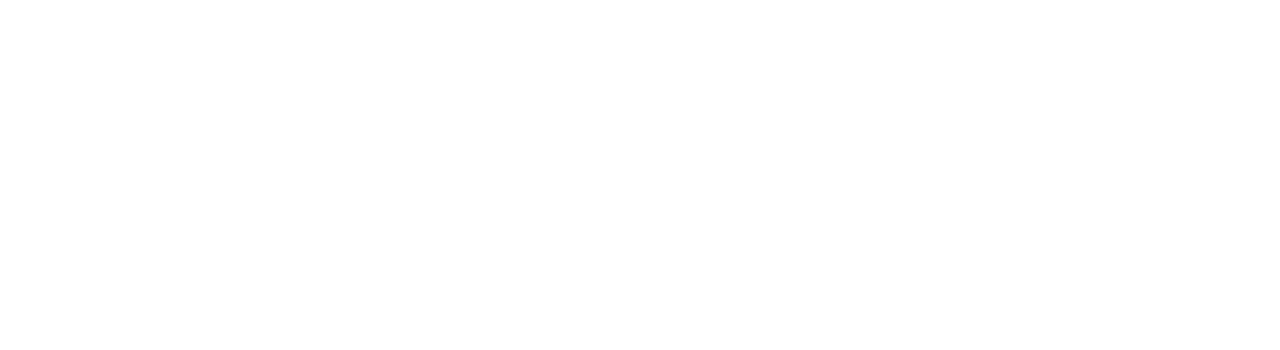
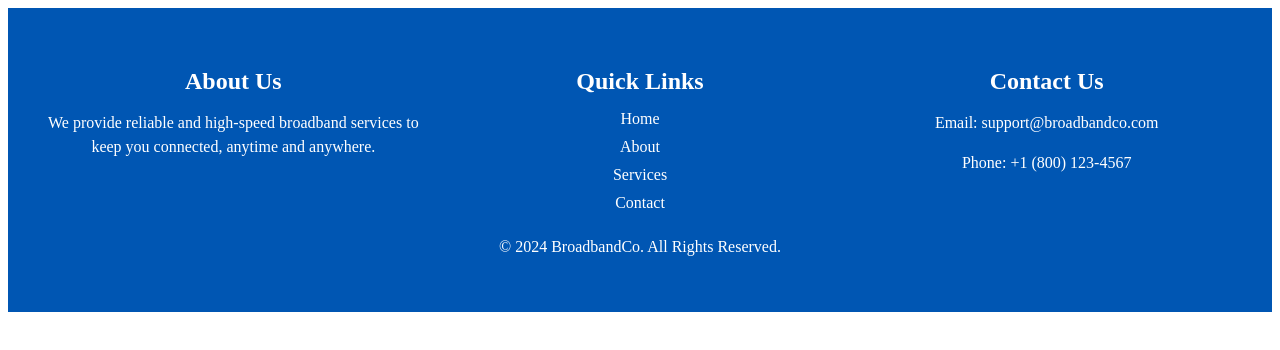
Before and after one commit to shailesh5050/e_commerce, a plain HTML site: page index.html in a window 1280 px wide. Drawn offline with Linux system fonts and the light colour scheme.

Commit message:
Added : Footer

```diff
--- a/index.html
+++ b/index.html
@@ -9,6 +9,41 @@
 </head>
 
 <body>
+    <footer class="footer">
+        <div class="footer-container">
+            <!-- About Section -->
+            <div class="footer-about">
+                <h2>About Us</h2>
+                <p>We provide reliable and high-speed broadband services to keep you connected, anytime and anywhere.
+                </p>
+            </div>
+            <!-- Quick Links -->
+            <div class="footer-links">
+                <h2>Quick Links</h2>
+                <ul>
+                    <li><a href="#home">Home</a></li>
+                    <li><a href="#about">About</a></li>
+                    <li><a href="#services">Services</a></li>
+                    <li><a href="#contact">Contact</a></li>
+                </ul>
+            </div>
+            <!-- Contact Section -->
+            <div class="footer-contact">
+                <h2>Contact Us</h2>
+                <p>Email: support@broadbandco.com</p>
+                <p>Phone: +1 (800) 123-4567</p>
+                <div class="social-icons">
+                    <a href="#" class="social-icon"><i class="fab fa-facebook-f"></i></a>
+                    <a href="#" class="social-icon"><i class="fab fa-twitter"></i></a>
+                    <a href="#" class="social-icon"><i class="fab fa-instagram"></i></a>
+                    <a href="#" class="social-icon"><i class="fab fa-linkedin-in"></i></a>
+                </div>
+            </div>
+        </div>
+        <div class="footer-bottom">
+            <p>&copy; 2024 BroadbandCo. All Rights Reserved.</p>
+        </div>
+    </footer>
 
 
 </body>
--- a/style.css
+++ b/style.css
@@ -0,0 +1,65 @@
+/* Footer Styles */
+.footer {
+    background-color: #0056b3;
+    color: white;
+    padding: 40px 20px;
+    text-align: center;
+  }
+
+  .footer-container {
+    display: flex;
+    flex-wrap: wrap;
+    justify-content: space-between;
+    gap: 20px;
+    max-width: 1200px;
+    margin: 0 auto;
+  }
+
+  .footer-container div {
+    flex: 1;
+    min-width: 250px;
+  }
+
+  .footer-about h2,
+  .footer-links h2,
+  .footer-contact h2 {
+    font-size: 1.5rem;
+    margin-bottom: 15px;
+  }
+
+  .footer-about p,
+  .footer-contact p {
+    font-size: 1rem;
+    line-height: 1.5;
+  }
+
+  .footer-links ul {
+    list-style: none;
+    padding: 0;
+    margin: 0;
+  }
+
+  .footer-links li {
+    margin: 10px 0;
+  }
+
+  .footer-links a {
+    text-decoration: none;
+    color: white;
+    font-size: 1rem;
+    transition: color 0.3s;
+  }
+
+  .footer-links a:hover {
+    color: #ffdd40;
+  }
+
+  .social-icons {
+    display: flex;
+    justify-content: center;
+    gap: 10px;
+    margin-top: 15px;
+  }
+
+  .social-icon {
+    text-decoration: none
```
